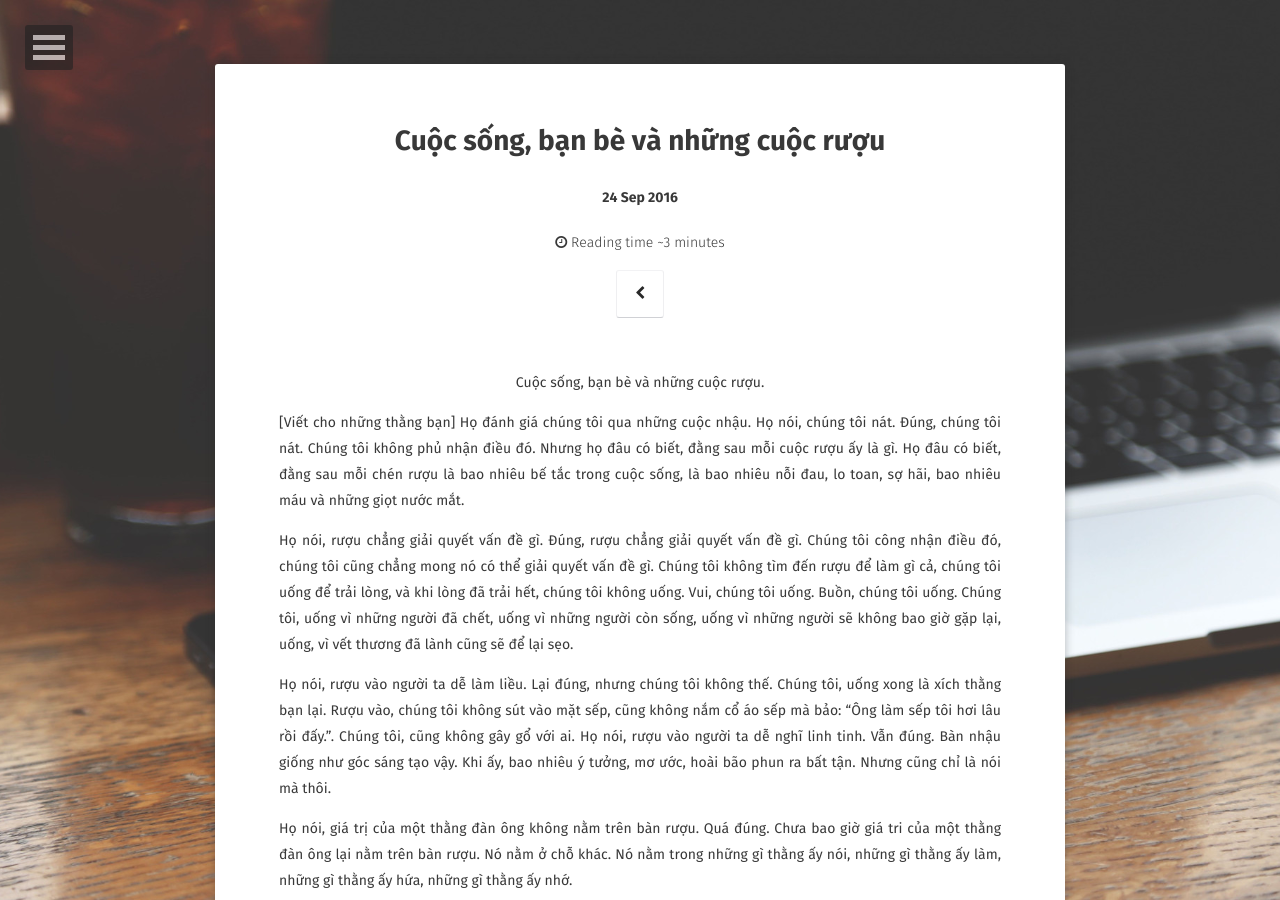
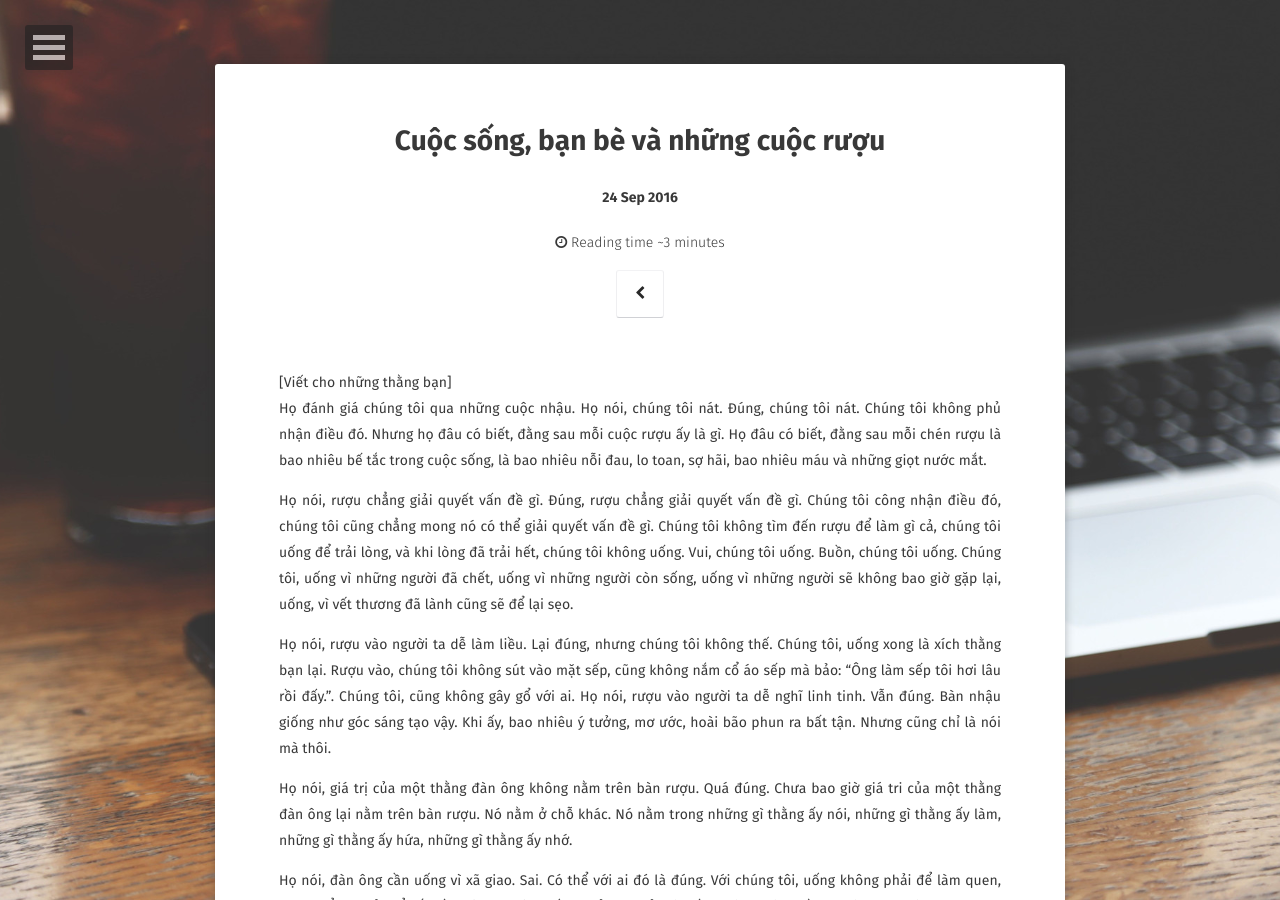
Before and after one commit to nhanv/nhanv.github.io, a Jekyll site: the page built from _posts/2016-09-24-cuộc-sông-bạn-bè-và-những-cuộc-rượu.md, in a window 1280 px wide and 900 px high. Built offline with Jekyll 4.4.1, drawn with Linux system fonts in a browser that asks for light colours; some web fonts are replaced; comment, search, counter and statistics services are not loaded.

Commit message:
Update post

```diff
--- a/_posts/2016-09-24-cuộc-sông-bạn-bè-và-những-cuộc-rượu.md
+++ b/_posts/2016-09-24-cuộc-sông-bạn-bè-và-những-cuộc-rượu.md
@@ -7,10 +7,7 @@ tags: [post, story]
 comments: true
 story: true
 ---
-
-<center>Cuộc sống, bạn bè và những cuộc rượu.</center>
-
-[Viết cho những thằng bạn]
+[Viết cho những thằng bạn]<br>
 Họ đánh giá chúng tôi qua những cuộc nhậu.
 Họ nói, chúng tôi nát. Đúng, chúng tôi nát. Chúng tôi không phủ nhận điều đó.
 Nhưng họ đâu có biết, đằng sau mỗi cuộc rượu ấy là gì. Họ đâu có biết, đằng sau mỗi chén rượu là bao nhiêu bế tắc trong cuộc sống, là bao nhiêu nỗi đau, lo toan, sợ hãi, bao nhiêu máu và những giọt nước mắt.
@@ -29,8 +26,8 @@ Họ nói, uống rượu là để quên đi. Gần đúng. Chúng tôi, uống
 Họ nói, uống là để say. Sai lầm. Chúng tôi không muốn say, mà đó là cảm giác uống không thiết sống, hoặc uống vì những thằng không thiết sống nữa.
 Họ hỏi chúng tôi uống làm gì? À, chúng tôi uống, chẳng để làm gì cả, có thể là để trải lòng, để dựa vào vai nhau mà khóc, để nhớ, và để quên.
 
-<center>"Wars come and go. But my soldiers stay eternal." - Tupac</center>
-<center>"Cốc bia đến rồi đi, nhưng mấy thằng bạn tao thì ngồi nhậu mãi." - Dũng Xếch</center>
+<center><i>"Wars come and go. But my soldiers stay eternal." - Tupac</i></center>
+<center><i>"Cốc bia đến rồi đi, nhưng mấy thằng bạn tao thì ngồi nhậu mãi." - Dũng Xếch</i></center>
 
 Nếu như biết một kiếp đời nghèo khổ, ta có giữ lấy ước mơ
 Có miệt mài bên cây bút, trải lòng ta suốt từng giờ
```
